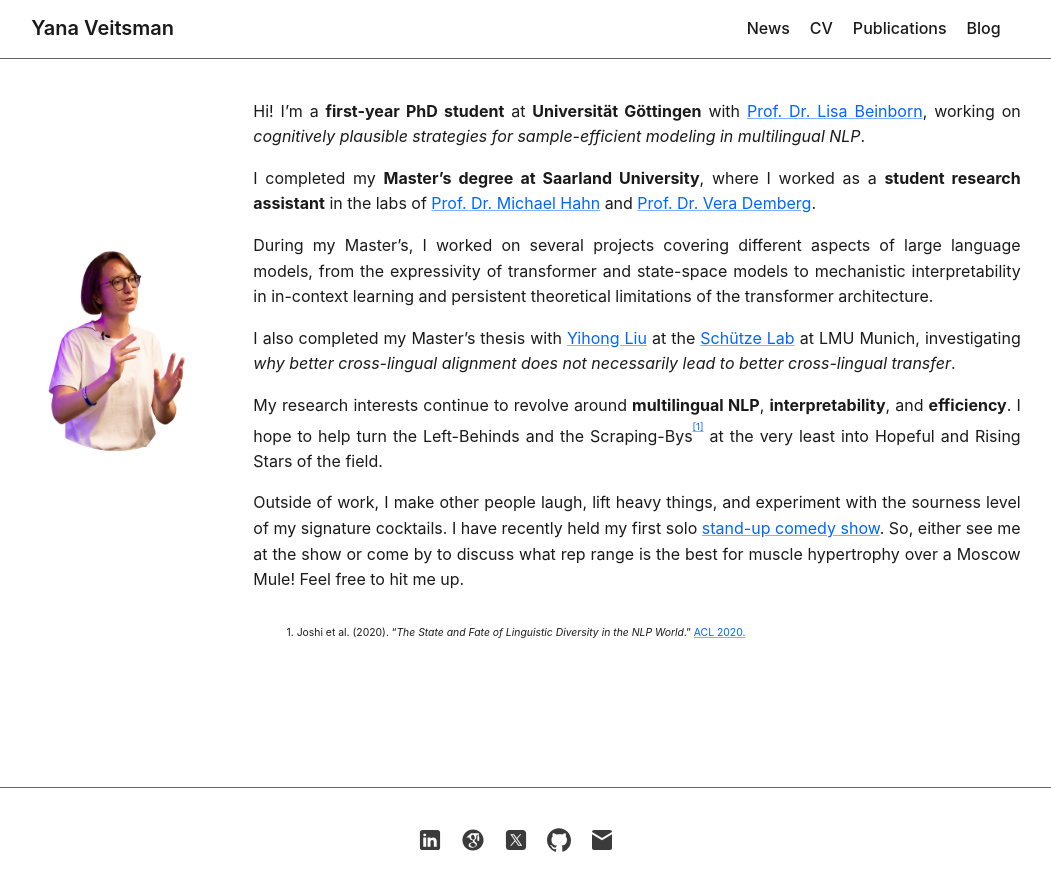
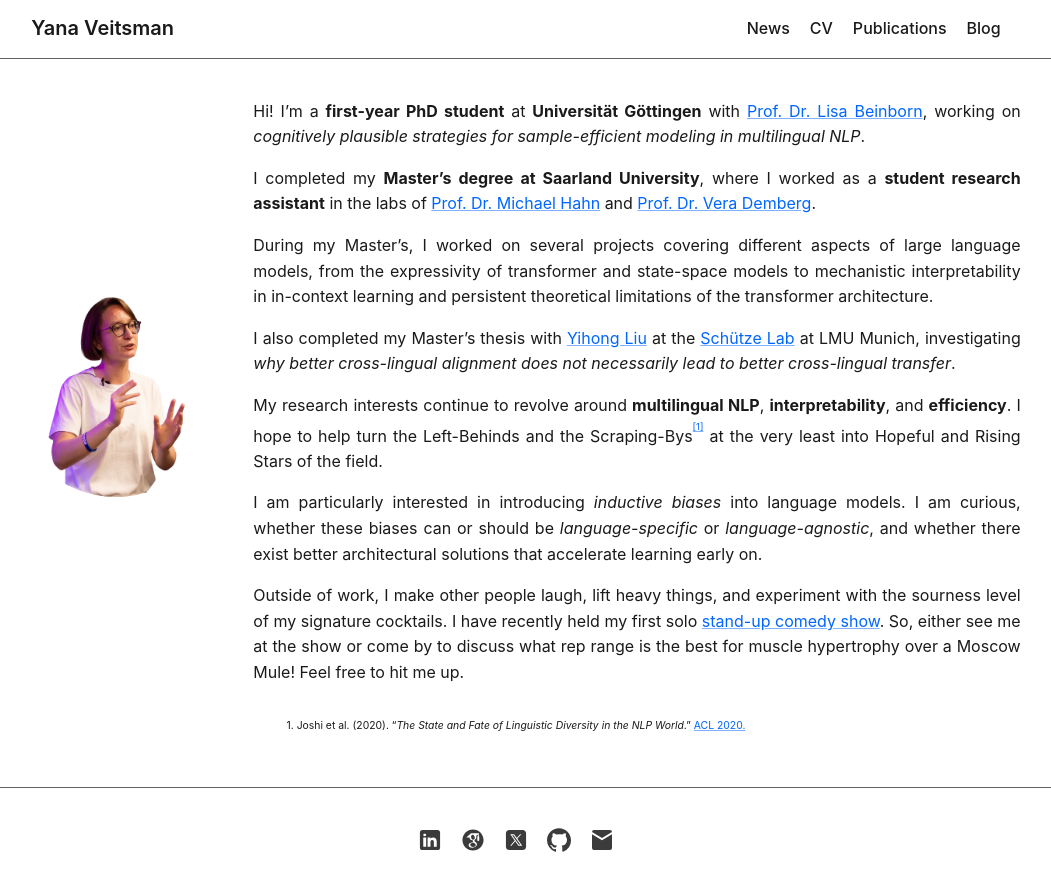
Before and after one commit to yan-vei/yan-vei.github.io, a Jekyll site: the page built from index.html, in a window 1280 px wide. Shown: the top 891 px of the page, without its empty margins (124-1175 px from the left). Built offline with Jekyll 4.4.1, drawn with Linux system fonts in a browser that asks for light colours.

Commit message:
add research questions to the main page

```diff
--- a/404.html
+++ b/404.html
@@ -7,5 +7,5 @@ layout: page
   <h1>404</h1>
 
   <p><strong>Page not found :(</strong></p>
-  <p>The requested page could not be found.</p>
+  <p>The requested page could not be found. Sorry!</p>
 </div>
--- a/index.html
+++ b/index.html
@@ -46,6 +46,12 @@ permalink: /
     </p>
 
     <p>
+      I am particularly interested in introducing <em>inductive biases</em> into language models. I am curious,
+      whether these biases can or should be <em>language-specific</em> or <em>language-agnostic</em>, and whether
+      there exist better architectural solutions that accelerate learning early on.
+    </p>
+
+    <p>
       Outside of work, I make other people laugh, lift heavy things, and experiment with the sourness level of my signature cocktails. I have recently held my first solo <a href="https://drive.google.com/file/d/1y3fige5NksN07vhjLEMqKVjOF0xMCCcm/view?usp=sharing" target="_blank">stand-up comedy show</a>. So, either see me at the show or come by to discuss what rep range is the best for muscle hypertrophy over a Moscow Mule! Feel free to hit me up.
      </p>
   </div>
```
